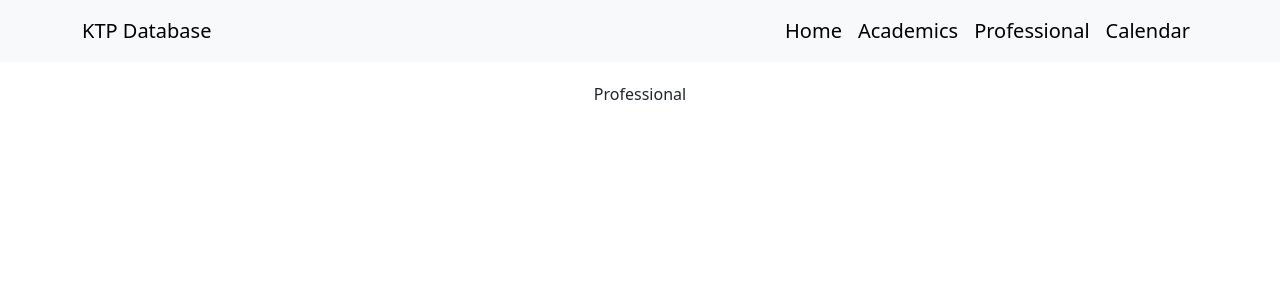
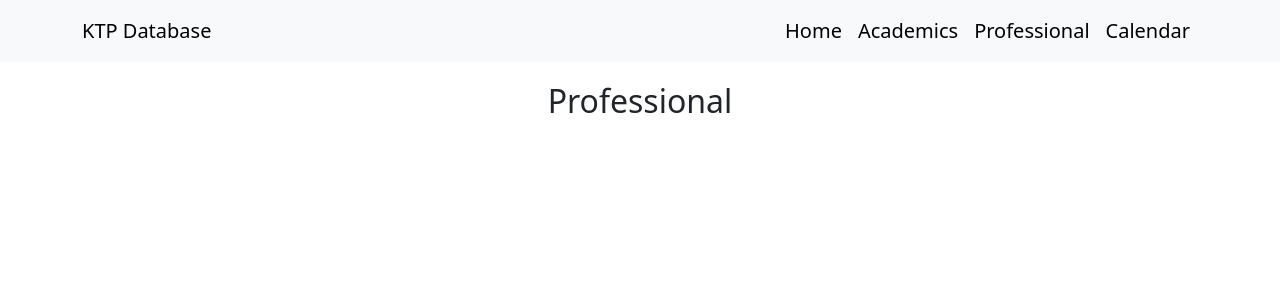
Before and after one commit to ktpbu/ktpdatabase, a React (Vite) app in the folder frontend/: page /professional in a window 1280 px wide. Shown: the top 300 px of the page. Built offline with nearby package versions, Linux system fonts and the light colour scheme.

Commit message:
cleaning up

```diff
--- a/frontend/src/App.jsx
+++ b/frontend/src/App.jsx
@@ -20,6 +20,7 @@ import Error from "./pages/error/Error";
 import "./App.css";
 import "bootstrap/dist/css/bootstrap.min.css";
 
+// creates routings of app --> used for sending pages when requested
 const App = () => {
   return (
     <div>
--- a/frontend/src/Layout.jsx
+++ b/frontend/src/Layout.jsx
@@ -2,6 +2,7 @@ import { Outlet } from "react-router-dom";
 
 import Header from "../../frontend/src/components/header/Header";
 
+// Layout element is the template for all other page: each has the header, then the Outlet (actual page rendered)
 function Layout() {
   return (
     <div>
--- a/frontend/src/main.jsx
+++ b/frontend/src/main.jsx
@@ -4,6 +4,7 @@ import { BrowserRouter } from "react-router-dom";
 
 import App from "./App.jsx";
 
+// creates React app with routing, starting at root
 ReactDOM.createRoot(document.getElementById("root")).render(
   <React.StrictMode>
     <BrowserRouter>
--- a/frontend/src/pages/Academics/Academics.jsx
+++ b/frontend/src/pages/Academics/Academics.jsx
@@ -5,11 +5,11 @@ const Academics = () => {
 	return (
 		<div className="page-content">
 			<h2>Academics</h2>
-			<span className="border">
+			<div>
 				<Link to='/academics/courses'>
 					Course Guide
 				</Link>
-			</span>
+			</div>
 			<span>
 				<Link to='/academics/resources'>
 					Resources
--- a/frontend/src/pages/Professional/Professional.jsx
+++ b/frontend/src/pages/Professional/Professional.jsx
@@ -1,7 +1,11 @@
 import "./Professional.css";
 
 const Professional = () => {
-  return <div className="page-content">Professional</div>;
+  	return (
+		<div className="page-content">
+			<h2>Professional</h2>
+		</div>
+  	);
 };
 
 export default Professional;
```
